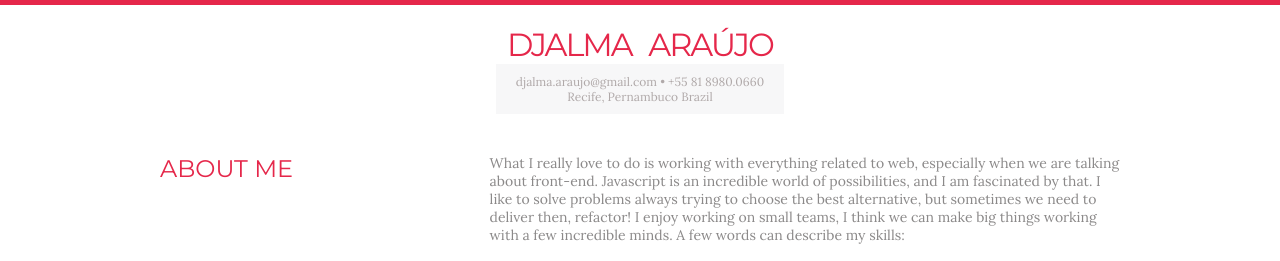
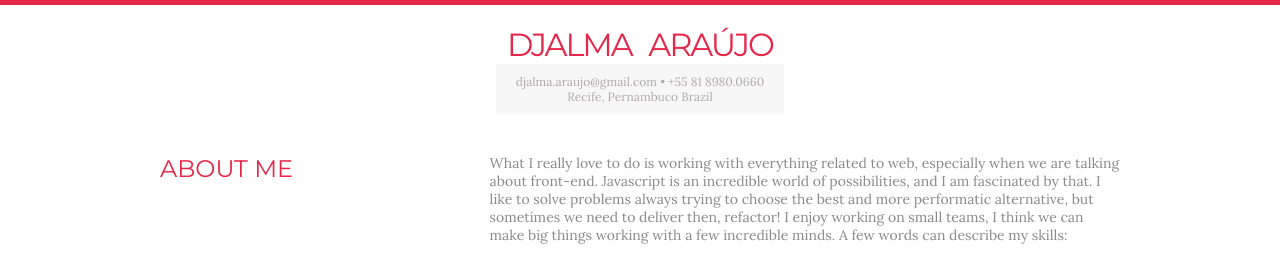
Before and after one commit to djalmaaraujo/resume, a website: page index.html in a window 1280 px wide. Shown: the top 261 px of the page. Drawn offline with Linux system fonts and the light colour scheme.

Commit message:
txt changes

```diff
--- a/index.html
+++ b/index.html
@@ -23,7 +23,7 @@
         </div>
 
         <div class="content">
-          <p>What I really love to do is working with everything related to web, especially when we are talking about front-end. Javascript is an incredible world of possibilities, and I am fascinated by that. I like to solve problems always trying to choose the best alternative, but sometimes we need to deliver then, refactor! I enjoy working on small teams, I think we can make big things working with a few incredible minds. A few words can describe my skills:</p>
+          <p>What I really love to do is working with everything related to web, especially when we are talking about front-end. Javascript is an incredible world of possibilities, and I am fascinated by that. I like to solve problems always trying to choose the best and more performatic alternative, but sometimes we need to deliver then, refactor! I enjoy working on small teams, I think we can make big things working with a few incredible minds. A few words can describe my skills:</p>
 
           <br />
 
```
